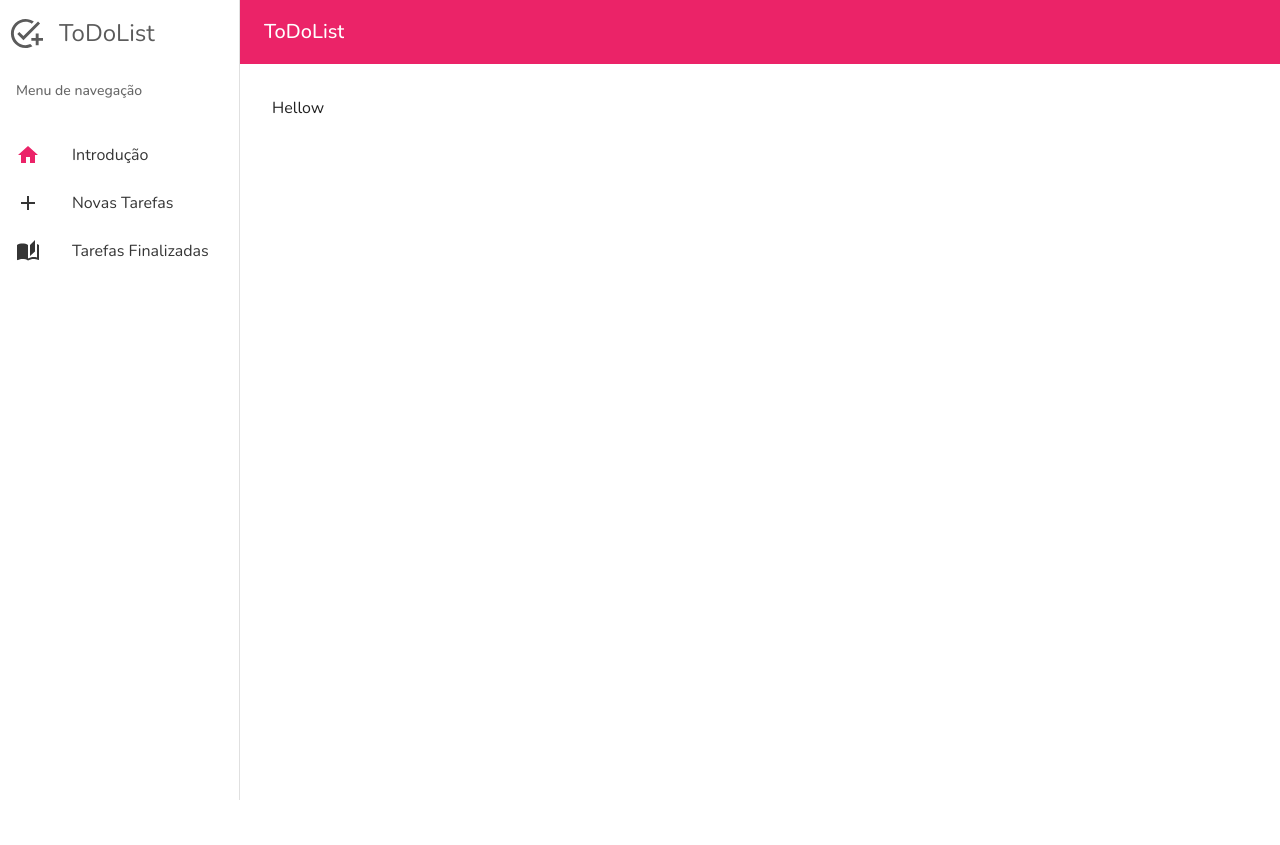
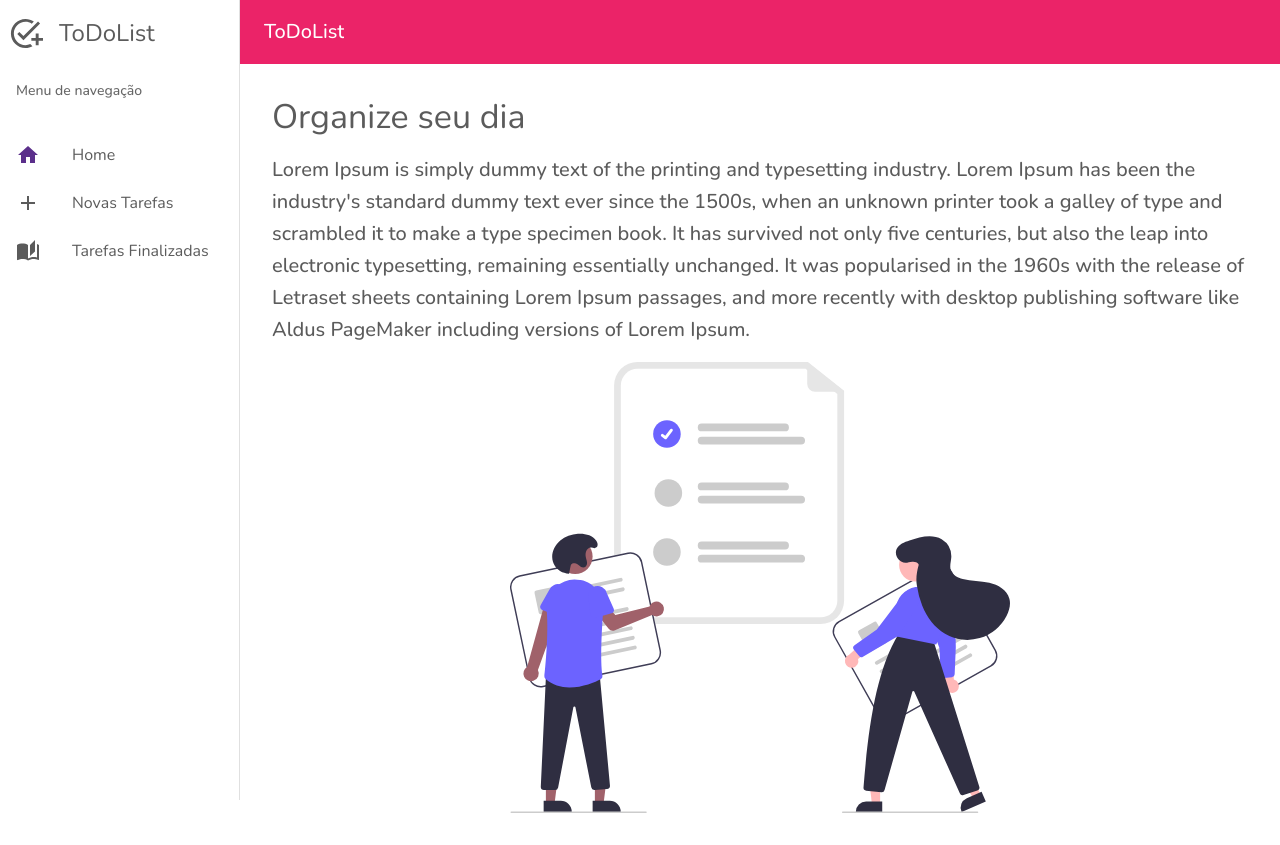
Before and after one commit to ketilesantos/devtech, a React (Vite) app: page /dashboard/home in a window 1280 px wide. Before the commit the page ends 800 px from the top, so only its background shows below. Built offline with nearby package versions, Linux system fonts and the light colour scheme.

Commit message:
Implementado tela de home

```diff
--- a/src/components/SideMenu.tsx
+++ b/src/components/SideMenu.tsx
@@ -25,7 +25,7 @@ interface SideMenuProps {
 }
 
 const items = [
-  { icon: <Home />, label: 'Introdução', path: '/dashboard/home' },
+  { icon: <Home />, label: 'Home', path: '/dashboard/home' },
   { icon: <AddIcon />, label: 'Novas Tarefas', path: '/dashboard/new-tasks' },
   { icon: <Stories />, label: 'Tarefas Finalizadas', path: '/dashboard/finished-tasks' },
 ];
@@ -34,10 +34,10 @@ export const SideMenu = ({ open, variant, onClose }: SideMenuProps): JSX.Element
   const renderMenuItems = (
     <List>
       {items.map((item) => (
-        <NavLink key={item.label} to={item.path} style={{ textDecoration: 'none', color: '#353535' }}>
+        <NavLink key={item.label} to={item.path} style={{ textDecoration: 'none', color: '#5B5B5B' }}>
           {({ isActive }) => (
             <ListItemButton key={item.label}>
-              <ListItemIcon sx={{ color: isActive ? '#EB2368' : 'inherit' }}>{item.icon}</ListItemIcon>
+              <ListItemIcon sx={{ color: isActive ? '#5B2F8B' : 'inherit' }}>{item.icon}</ListItemIcon>
               <ListItemText primary={item.label} />
             </ListItemButton>
           )}
--- a/src/pages/Dashboard.tsx
+++ b/src/pages/Dashboard.tsx
@@ -5,6 +5,7 @@ import { Routes, Route } from 'react-router-dom';
 
 import { SideMenu } from '../components/SideMenu';
 import { Header } from '../components/Header';
+import { Home } from './Home';
 
 const useStyles = makeStyles(({ breakpoints }: Theme) => ({
   main: {
@@ -27,7 +28,7 @@ const Dashboard = (): JSX.Element => {
         <Header mobile={xsDown} onClick={() => setOpen(!open)} />
         <section style={{ padding: '2rem' }}>
           <Routes>
-            <Route path="home" element="Hellow" />
+            <Route path="home" element={<Home />} />
             <Route path="new-tasks" element="Hellow 2" />
             <Route path="finished-tasks" element="Hellow 3" />
           </Routes>
--- /dev/null
+++ b/src/pages/Home.tsx
@@ -0,0 +1,24 @@
+import React from 'react';
+import { Grid, Typography } from '@mui/material';
+import Tasks from '../assets/task.svg';
+
+export const Home = (): JSX.Element => {
+  return (
+    <>
+      <Typography variant="h4" sx={{ color: '#5B5B5B', mb: '1rem' }}>
+        Organize seu dia
+      </Typography>
+      <Grid container justifyContent="center" alignItems="center">
+        <Typography variant="h6" sx={{ color: '#5B5B5B', mb: '1rem' }}>
+          Lorem Ipsum is simply dummy text of the printing and typesetting industry. Lorem Ipsum has been the industry's
+          standard dummy text ever since the 1500s, when an unknown printer took a galley of type and scrambled it to
+          make a type specimen book. It has survived not only five centuries, but also the leap into electronic
+          typesetting, remaining essentially unchanged. It was popularised in the 1960s with the release of Letraset
+          sheets containing Lorem Ipsum passages, and more recently with desktop publishing software like Aldus
+          PageMaker including versions of Lorem Ipsum.
+        </Typography>
+        <img src={Tasks} alt="Tarefas" width="500px" />
+      </Grid>
+    </>
+  );
+};
```
Also changed, not shown: src/assets/task.svg (added).
